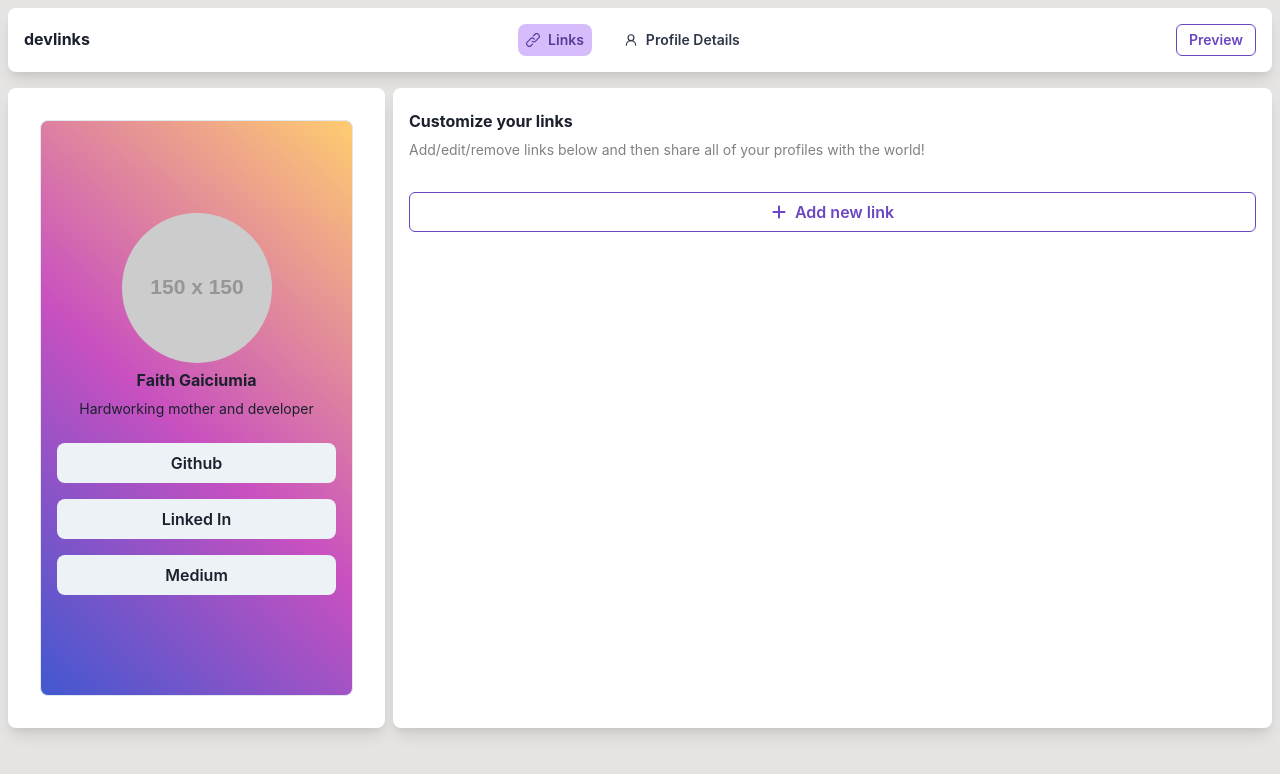
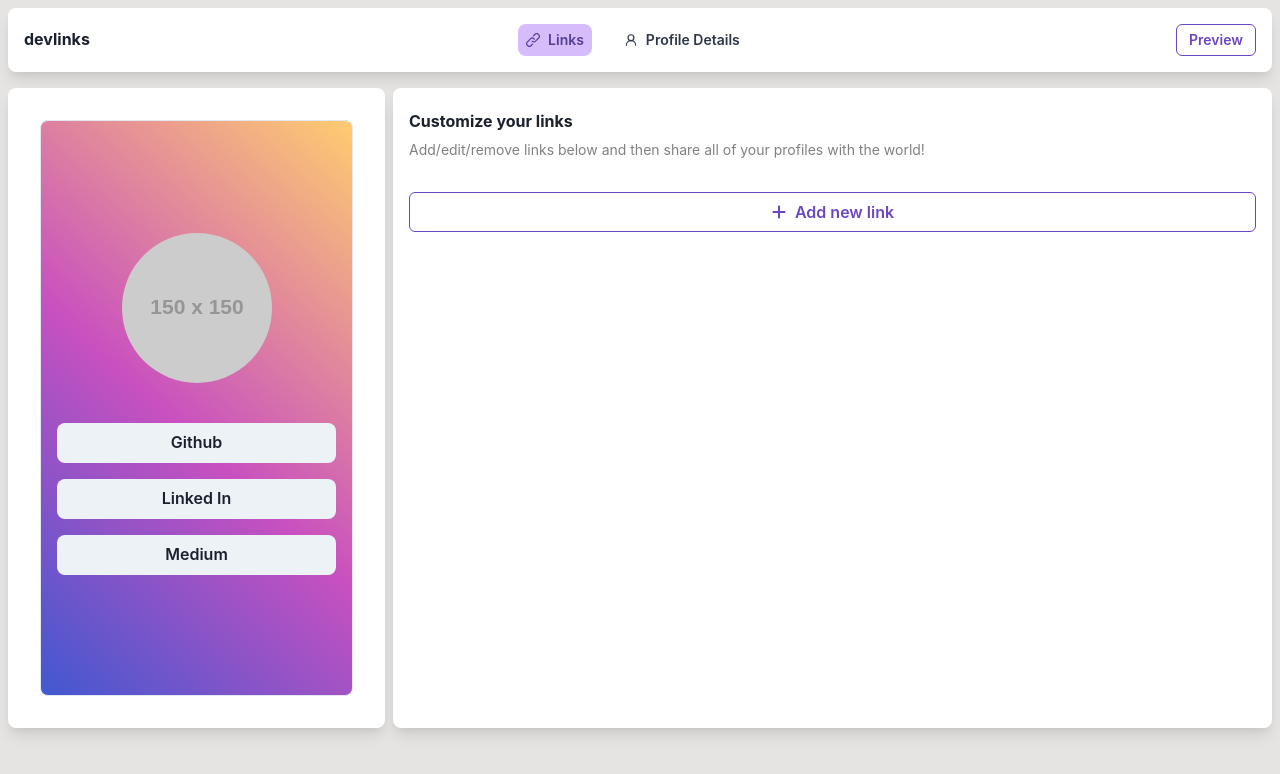
Before and after one commit to faithgaiciumia/link-sharing-app, a React app: page / in a window 1280 px wide. Shown: the top 774 px of the page. Built offline with nearby package versions, Linux system fonts and the light colour scheme; the HTML template or start-up script is replaced by a standard one.

Commit message:
made profile template dynamic

```diff
--- a/src/components/Sidebar.jsx
+++ b/src/components/Sidebar.jsx
@@ -1,6 +1,8 @@
 import { Box, Button, Flex, Heading, Image, Text } from "@chakra-ui/react";
+import useLinkStore from "../store/useLinkStore";
 
 export default function Sidebar() {
+  const { profile } = useLinkStore();
   return (
     <Box
       boxShadow={"lg"}
@@ -28,14 +30,16 @@ export default function Sidebar() {
       >
         <Image
           borderRadius={"full"}
-          src="https://placehold.co/150"
+          src={profile.avatar || "https://placehold.co/150"}
           w={"150px"}
           h={"150px"}
         />
         <Heading my={2} textAlign={"center"} fontSize={"md"}>
-          Faith Gaiciumia
+          {profile.firstName} {profile.lastName}
         </Heading>
-        <Text textAlign={"center"} fontSize={"sm"} mb={4}>Hardworking mother and developer</Text>
+        <Text textAlign={"center"} fontSize={"sm"} mb={4}>
+          {profile.bio}
+        </Text>
         <Button w={"100%"} my={2} borderRadius={"lg"}>
           Github
         </Button>
```
